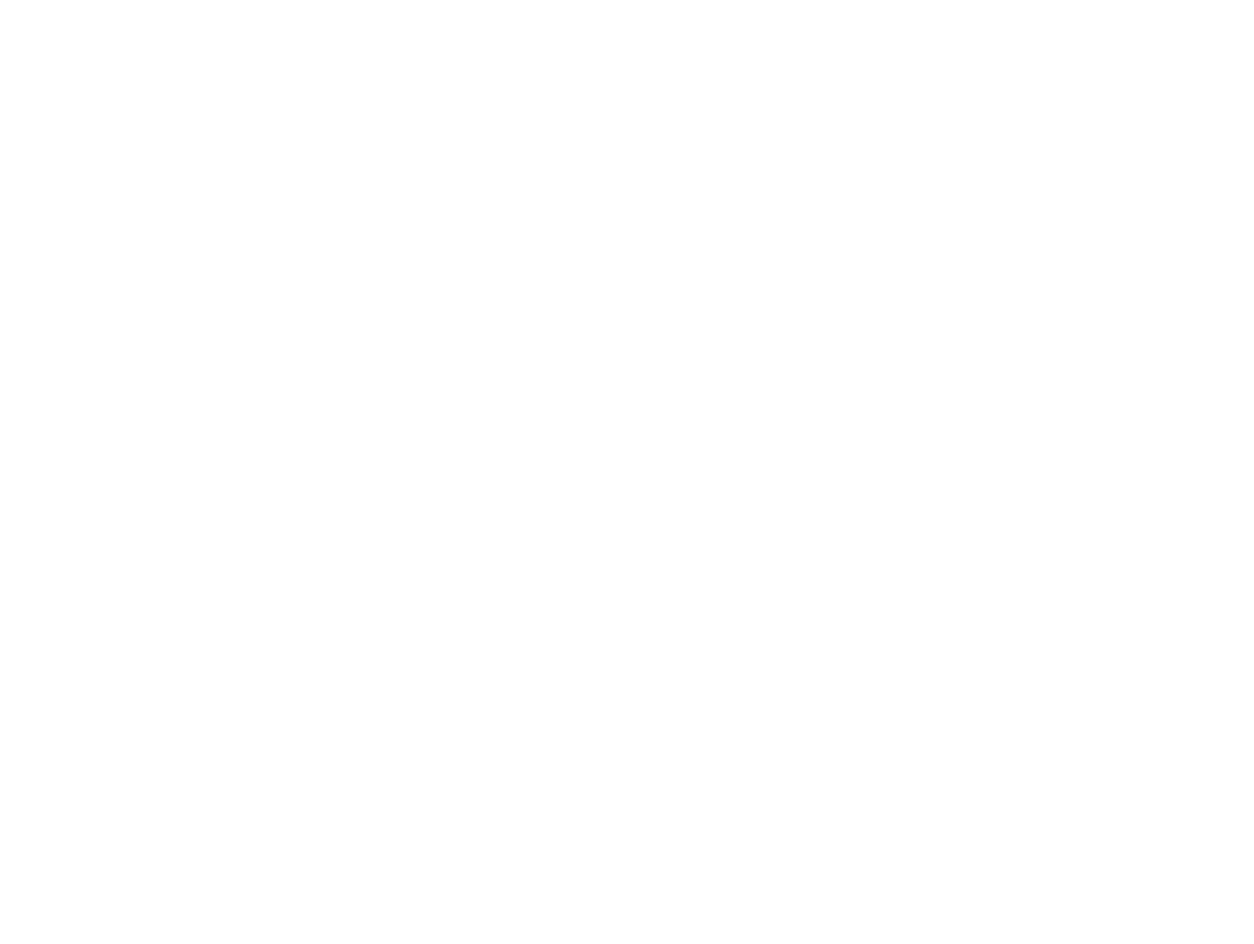
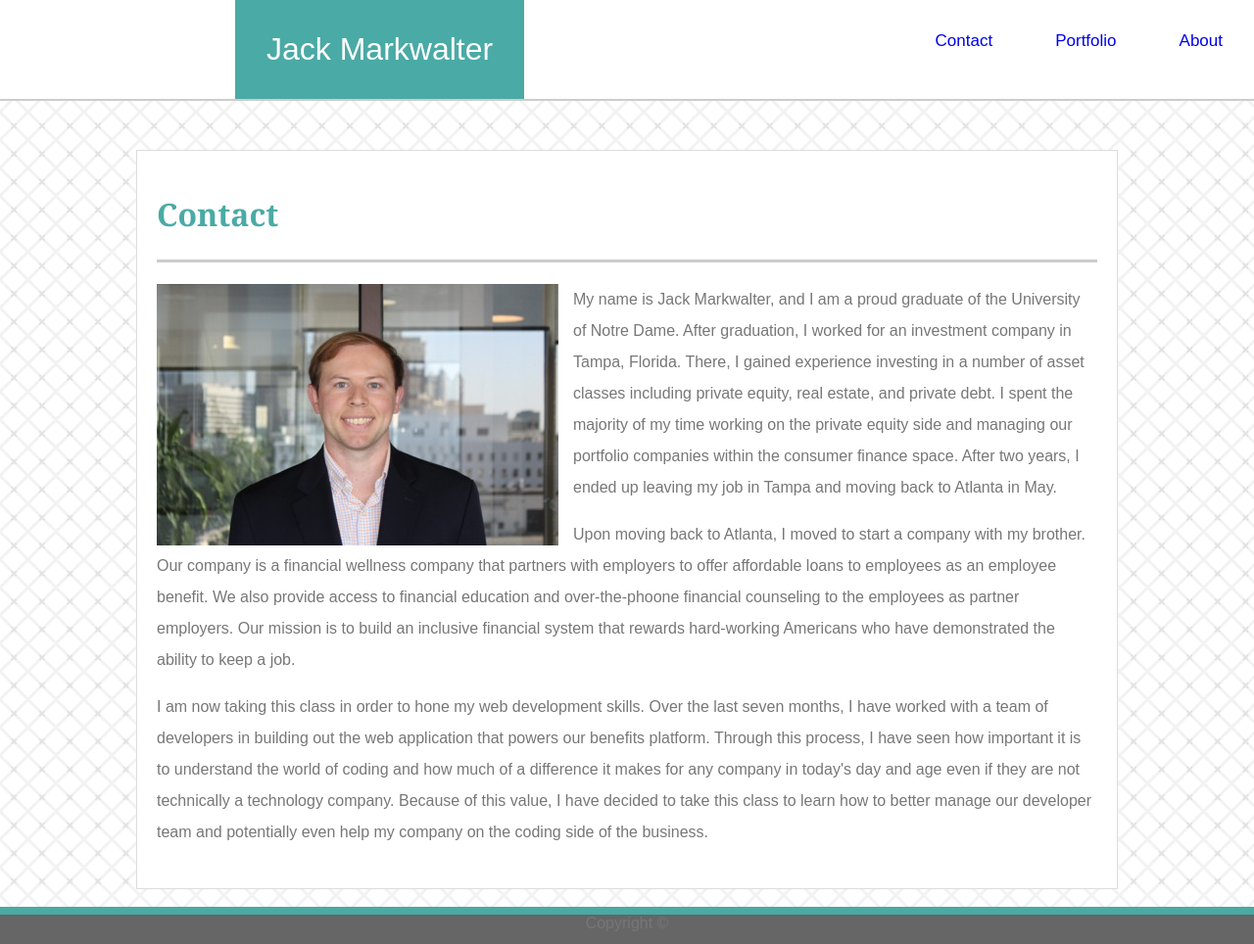
Before and after one commit to jackmarkwalter3/Homework1, a plain HTML site: page contact.html in a window 1280 px wide. Shown: the whole page at 98% size. Before the commit the page ends 800 px from the top, so only its background shows below. Drawn offline with Linux system fonts and the light colour scheme.

Commit message:
nav bar updates

```diff
--- a/assets/css/style.css
+++ b/assets/css/style.css
@@ -4,7 +4,8 @@ html, body {
 body {
     color: #777777;
     font-family: Arial, Helvetica, sans-serif;
-    background-image: url("../images/checkerboard-cross.png")
+    background-image: url("../images/checkerboard-cross.png");
+    margin:0;
 }
 h1 {
     color: #4aaaa5;
@@ -32,10 +33,10 @@ li {
     background-color: #ffffff;
     border: 1px solid #dddddd;
     padding-bottom: 25px;
+    padding-right: 20px;
     padding-left: 20px;
-    padding-right: 20px;
     margin: auto;
-    margin-top: 100px;
+    margin-top: 50px;
 }
 .space {
     overflow: auto;
@@ -55,17 +56,25 @@ li {
     border-bottom: 2px solid #cccccc;
     width: 100%;
     overflow: hidden;
-    top: 0;
-    position: fixed;
+    margin: 0;
 }
 .topNav a {
+    font-size: 17px;
     display: block;
     float: right;
     text-align: center;
-    padding: 14px 16px;
+    padding: 32px 32px;
     text-decoration: none;
 }
-.myName {
+.topNav a:hover {
+    background-color: #ddd;
+    color: black;
+}
+.topNav a.active {
+    background-color: #4caf50;
+    color: white;
+}
+#myName {
     background-color: #4aaaa5;
     color: #ffffff;
     float: left;
@@ -73,4 +82,5 @@ li {
     margin-left: 240px;
     border-bottom: 0px;
     margin-bottom: 0px;
+    font-size: 32px;
 }
--- a/contact.html
+++ b/contact.html
@@ -0,0 +1,38 @@
+<!DOCTYPE html>
+<html>
+<head>
+    <title>
+        Jack Markwalter - Portfolio
+    </title>
+    <link rel="stylesheet" type="text/css" href="assets/css/style.css">
+</head>
+<body>
+    <div class="topNav">
+        <a id="myName" href="#home">Jack Markwalter</h1>
+        <a href="#about">About</a>
+        <a href="#portfolio">Portfolio</a>
+        <a href="#contact">Contact</a>
+    </div>
+    <div class="wrapper">
+
+        <div class="mainContent">
+            <h1>Contact</h1>
+            <img src="assets/images/jackmarkwalterheadshot2.png" alt="Headshot is missing">
+            <p>
+                My name is Jack Markwalter, and I am a proud graduate of the University of Notre Dame. After graduation, I worked for an investment company in Tampa, Florida. There, I gained experience investing in a number of asset classes including private equity, real estate, and private debt. I spent the majority of my time working on the private equity side and managing our portfolio companies within the consumer finance space. After two years, I ended up leaving my job in Tampa and moving back to Atlanta in May.
+            </p>
+            <p>
+                Upon moving back to Atlanta, I moved to start a company with my brother. Our company is a financial wellness company that partners with employers to offer affordable loans to employees as an employee benefit. We also provide access to financial education and over-the-phoone financial counseling to the employees as partner employers. Our mission is to build an inclusive financial system that rewards hard-working Americans who have demonstrated the ability to keep a job.
+            </p>
+            <p>
+                I am now taking this class in order to hone my web development skills. Over the last seven months, I have worked with a team of developers in building out the web application that powers our benefits platform. Through this process, I have seen how important it is to understand the world of coding and how much of a difference it makes for any company in today's day and age even if they are not technically a technology company. Because of this value, I have decided to take this class to learn how to better manage our developer team and potentially even help my company on the coding side of the business.
+            </p>
+        </div>
+        <br>
+        <div class="space"></div>
+    </div>
+    <footer class="footer">
+        Copyright ©
+    </footer>
+</body>
+</html>
```
Also changed, not shown: index.html (+8 -10 lines).
